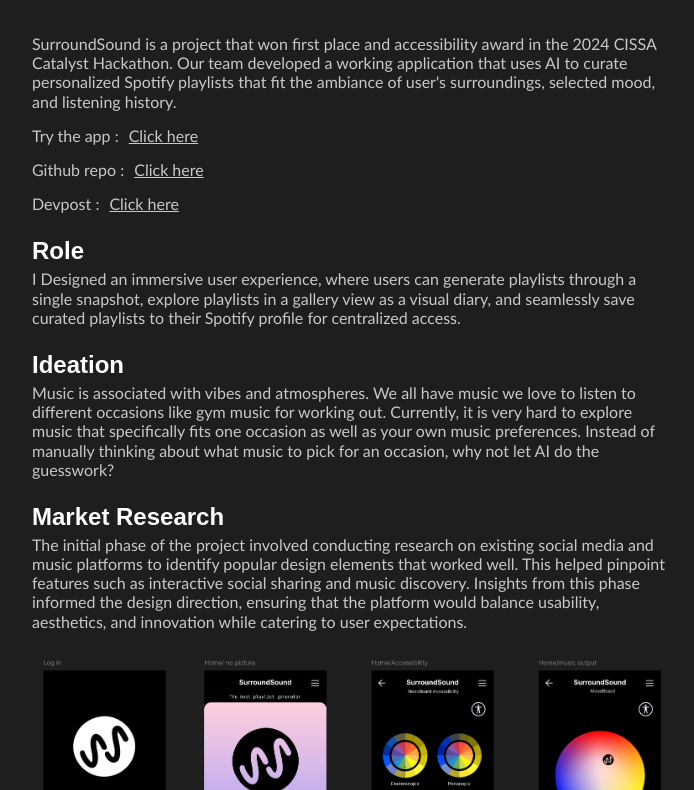
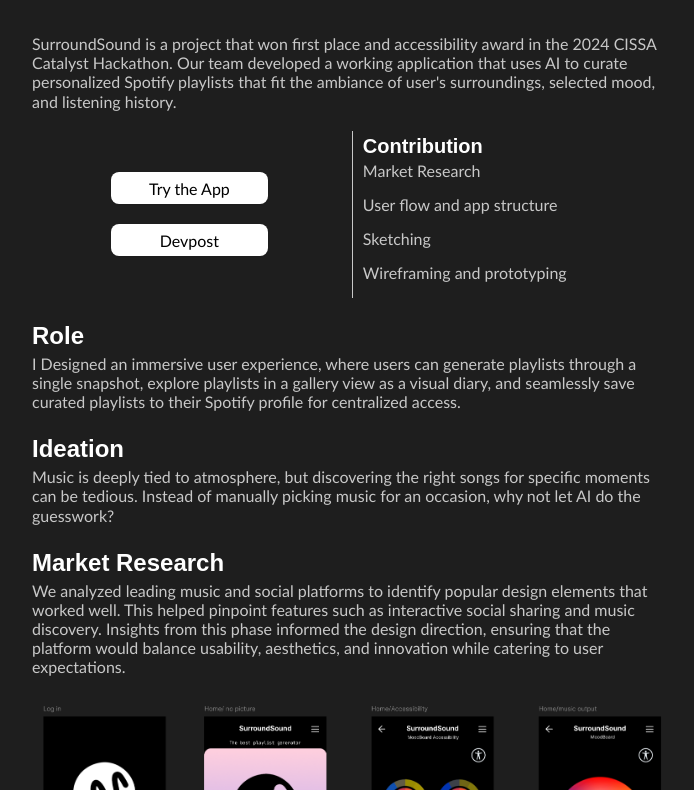
Before and after one commit to psuuzu/portfolio1, a Next.js app: page /surroundsoundm in a window 1280 px wide. Shown: the part 590-1380 px from the top of the page, without its empty margins (288-982 px from the left). Built offline with nearby package versions, Linux system fonts and the light colour scheme; a web font is replaced by a local one.

Commit message:
Update page.jsx

```diff
--- a/app/surroundsoundm/page.jsx
+++ b/app/surroundsoundm/page.jsx
@@ -1,4 +1,5 @@
 
+import { Button } from "@/components/ui/button";
 export default function Surroundsoundm() {
 
 
@@ -20,51 +21,50 @@ export default function Surroundsoundm() {
             <div className='w-[90vw] sm:w-[70vw] md:w-[60vw] lg:w-[50vw] h-auto'>
                 <div className="h-[20px]"></div>
                 <p>
-                    SurroundSound is a project that won first place and accessibility award in the 2024 CISSA Catalyst Hackathon. Our team developed a working application that uses AI to curate personalized Spotify
-                playlists that fit the ambiance of user's surroundings, selected mood, and listening history.
+                     SurroundSound is a project that won first place and accessibility award in the 2024 CISSA Catalyst Hackathon. Our team developed a working application that uses AI to curate personalized Spotify
+                    playlists that fit the ambiance of user's surroundings, selected mood, and listening history.
                 </p>
-                <div className="flex items-center mt-[15px] ">
-                    <p className="mr-[10px]">Try the app :</p>
-                    <a href="https://surround-sound.vercel.app/" target="_blank" className="break-words flex flex-grow">
-                        <p className="underline">
-                            Click here
-                        </p>
-                    </a>
-                </div>
-                <div className="flex items-center mt-[15px]">
-                    <p className="mr-[10px]">Github repo :</p>
-                    <a href="https://github.com/micha31r/surround-sound" target="_blank" className="break-words flex flex-grow">
-                        <p className="underline">
-                        Click here
-                        </p>
-                    </a>
-                </div>
-                <div className="flex items-center mt-[15px]">
-                    <p className="mr-[10px]">Devpost :</p>
-                    <a href="https://devpost.com/software/surroundsound-ydkz0b" target="_blank" className="break-words flex flex-grow">
-                        <p className="underline">
-                        Click here
-                        </p>
-                    </a>
-                </div>
-                <h2 className='!text-[24px] mt-[20px]'>Role</h2>
+                <section className="flex w-full py-[20px]">
+                    <div className="w-[50%] flex flex-col items-center justify-center h-auto">
+
+                            <a href="https://surround-sound.vercel.app/" target="_blank" className="w-full flex justify-center">
+                                <Button variant="outline" className=" hover:bg-[#1e1e1e] hover:border hover:border-input text-black hover:text-white sm:w-[50%]"><h4>Try the App</h4></Button>
+                            </a>
+                            <a href="https://devpost.com/software/surroundsound-ydkz0b" target="_blank" className="w-full flex justify-center mt-[20px]">
+                                <Button variant="outline" className=" hover:bg-[#1e1e1e] hover:border hover:border-input text-black hover:text-white sm:w-[50%]"><h4>Devpost</h4></Button>
+                            </a>
+
+                    </div>
+                    <div className="w-[50%] border-l-1 border-[rgb(200,200,200)] mx-[5px] px-[10px]">
+                        <h2 className='!text-[20px]'>
+                            Contribution
+                        </h2>
+                        <h3 className="mb-[15px] !text-[16px] !text-[rgb(200,200,200)]">Market Research</h3>
+                        <h3 className="mb-[15px] !text-[16px] !text-[rgb(200,200,200)]">User flow and app structure</h3>
+                        <h3 className="mb-[15px] !text-[16px] !text-[rgb(200,200,200)]">Sketching</h3>
+                        <h3 className="mb-[15px] !text-[16px] !text-[rgb(200,200,200)]">Wireframing and prototyping</h3>
+                    </div>
+
+                </section>
+
+                <h2 className='!text-[24px]'>Role</h2>
                 <p>
                 I Designed an immersive user experience, where users can generate playlists through a single snapshot, explore playlists in a gallery view as a visual diary, and seamlessly save curated playlists to their Spotify profile for centralized access.
                 </p>
                 <h2 className='!text-[24px] mt-[20px]'>Ideation</h2>
                 <p>
-                Music is associated with vibes and atmospheres. We all have music we love to listen to different occasions like gym music for working out. Currently, it is very hard to explore music that specifically fits one occasion as well as your own music preferences. Instead of manually thinking about what music to pick for an occasion, why not let AI do the guesswork?
+                Music is deeply tied to atmosphere, but discovering the right songs for specific moments can be tedious. Instead of manually picking music for an occasion, why not let AI do the guesswork?
                 </p>
                 <h2 className='!text-[24px] mt-[20px]'>Market Research</h2>
                 <p>
-                The initial phase of the project involved conducting research on existing social media and music platforms to identify popular design elements that worked well. This helped pinpoint features such as interactive social sharing and music discovery. Insights from this phase informed the design direction, ensuring that the platform would balance usability, aesthetics, and innovation while catering to user expectations.
+                We analyzed leading music and social platforms to identify popular design elements that worked well. This helped pinpoint features such as interactive social sharing and music discovery. Insights from this phase informed the design direction, ensuring that the platform would balance usability, aesthetics, and innovation while catering to user expectations.
                 </p>
                 <div className="flex justify-center mt-[20px]">
                     <img src="/images/ssfigma.png" alt="surroundsound figma"></img>
                 </div>
                 <h2 className='!text-[24px] mt-[20px]'>Wireframing and prototyping</h2>
                 <p>
-                As the hackathon is only a few days long, the UX design process came under significant pressure. Rapid prototyping was necessary to enable the front-end development to begin as soon as possible. Clear communication between different team roles was crucial in creating a prototype that prioritized efficiency and core functionalities.
+                Due to the short hackathon timeframe, the UX design process came under significant pressure. Rapid prototyping was necessary to enable the front-end development to begin as soon as possible. Clear communication between different team roles was crucial in creating a prototype that prioritized efficiency and core functionalities.
                 </p>
                 <h2 className='!text-[24px] mt-[20px]'>Results</h2>
                 <p>
```
